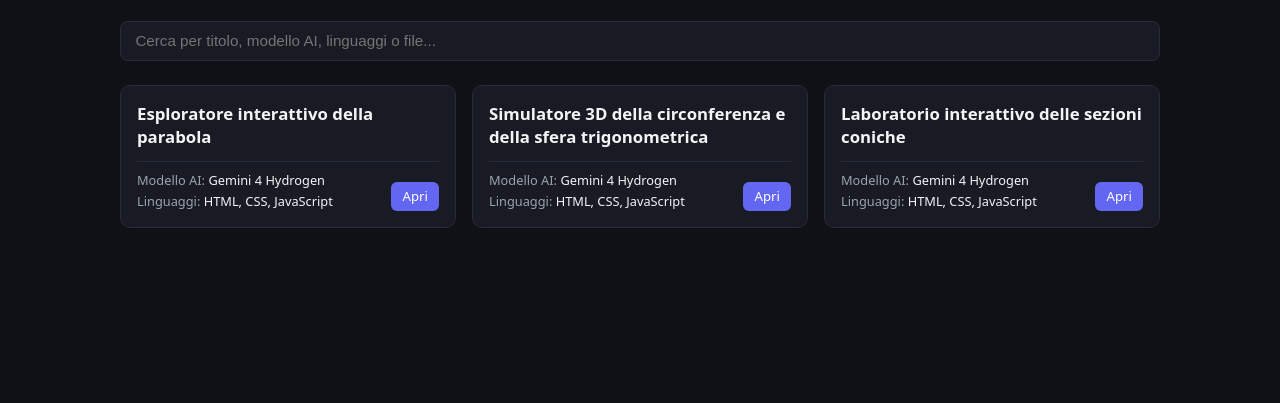
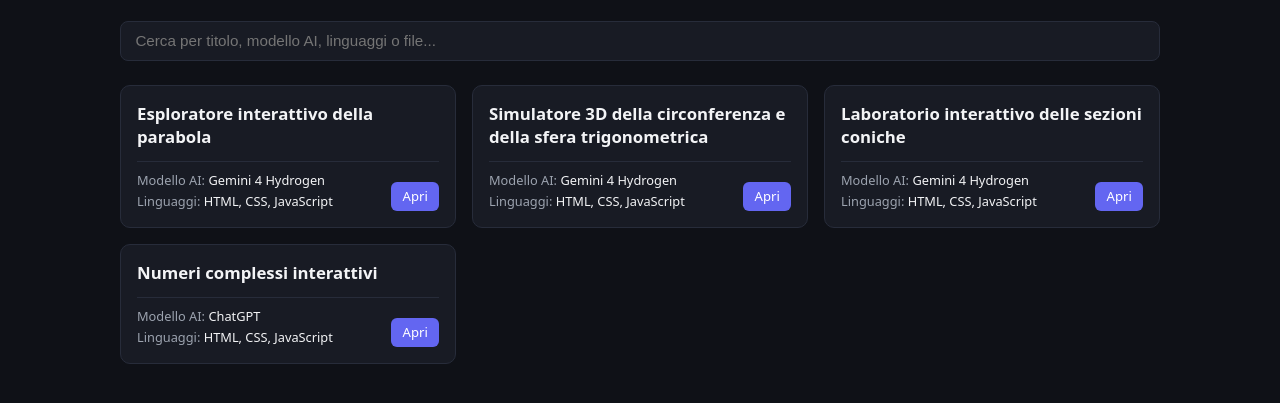
Before and after one commit to ChampyTech/ai-web-vault, a plain HTML site: page index.html in a window 1280 px wide. Shown: the part 107-510 px from the top of the page. Drawn offline with Linux system fonts and the light colour scheme.

Commit message:
Update index.html

```diff
--- a/index.html
+++ b/index.html
@@ -182,7 +182,13 @@
         ai: "Gemini 4 Hydrogen",
         languages: "HTML, CSS, JavaScript",
         file: "laboratorio_interattivo_delle_sezioni_coniche.html"
-      }
+      },
+	  {
+        title: "Numeri complessi interattivi",
+        ai: "ChatGPT",
+        languages: "HTML, CSS, JavaScript",
+        file: "numeri_complessi_interattivi.html"
+      },
     ];
 
     const grid = document.getElementById("grid");
```
